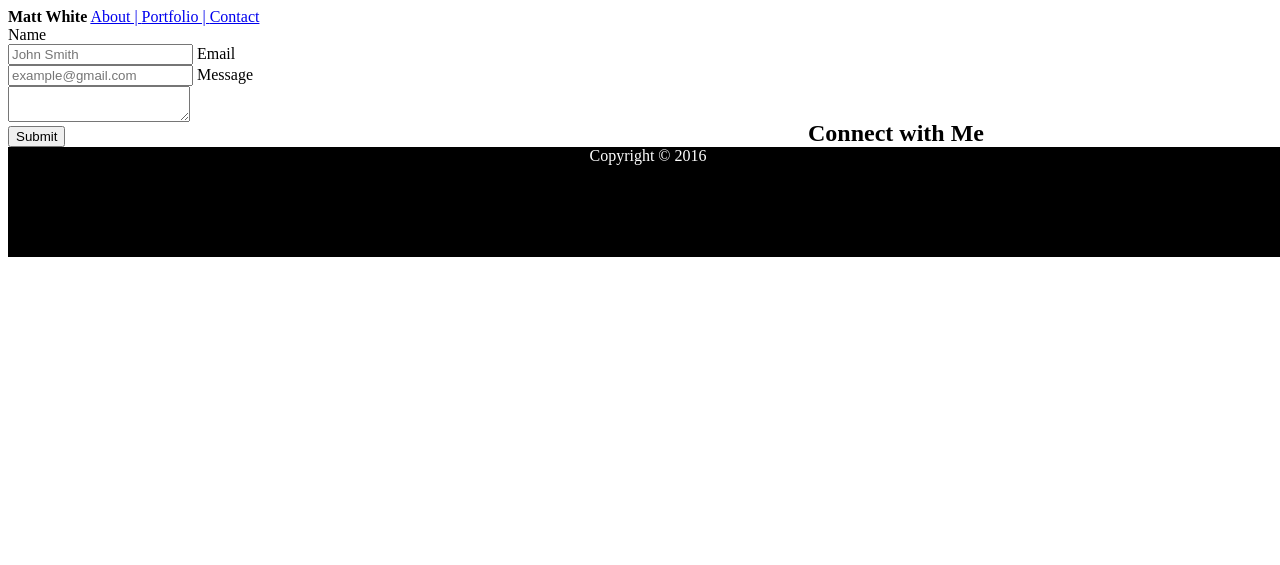
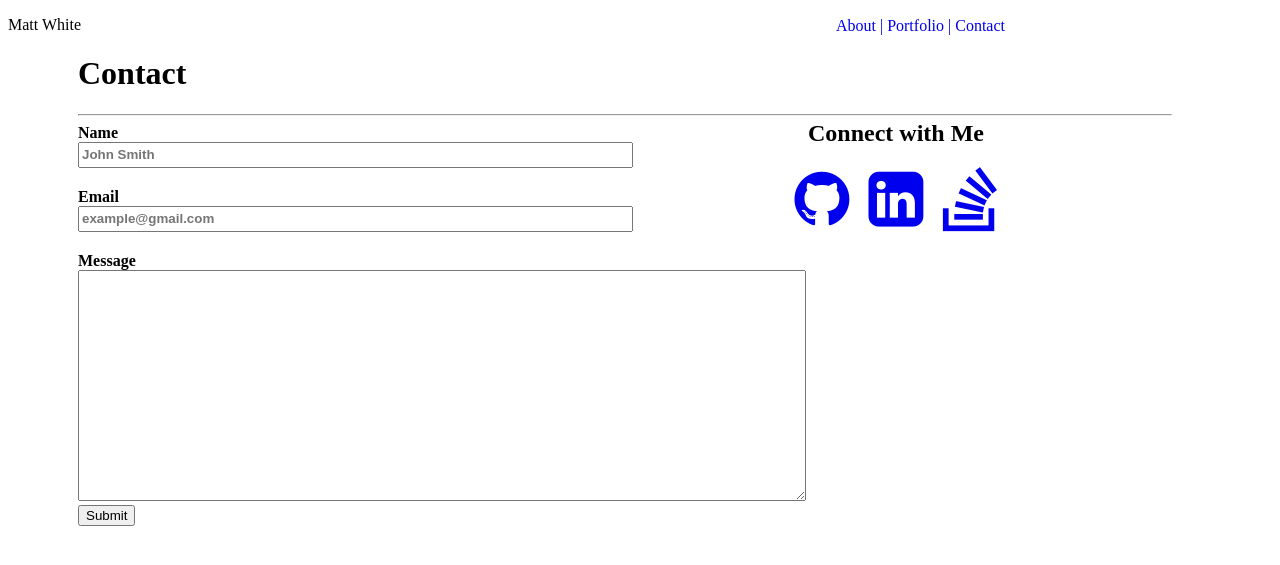
Before and after one commit to Matawhite/Basic-Portfolio, a PHP site: page /contact.html in a window 1280 px wide. Shown: the top 565 px of the page. Run offline with PHP 8.4, Linux system fonts and the light colour scheme; some libraries are stand-ins or nearby versions.

Commit message:
css almost done

```diff
--- a/assets/style.css
+++ b/assets/style.css
@@ -34,6 +34,7 @@ p {
   float: right;
   position: absolute;
   right: 275px;
+  top: 17px;
 }
 
 .fa {
@@ -49,4 +50,67 @@ footer{
   width: 100%;
   height: 110px;
   position: fixed;
+
 }
+
+.contactBox {
+  margin-top: 20px;
+  margin-left: 70px;
+  margin-right: 100px;
+  margin-bottom: 50px;
+  height: 75%;
+
+}
+
+.name {
+  width: 50%;
+  height: 20px;
+  font-weight: bold;
+  margin-bottom: 20px;
+}
+
+.email {
+  width: 50%;
+  height: 20px;
+  font-weight: bold;
+  margin-bottom: 20px;
+}
+
+.message {
+  width: 50%;
+  height: 20px;
+  font-weight: bold;
+}
+
+#textbox {
+  width: 50%;
+}
+
+a {
+  text-decoration: none;
+}
+
+a:visited {
+    color: black;
+}
+
+a:hover {
+    color: blue;
+}
+
+.projectBox {
+  width: 500px;
+  margin-left: 70px;
+  margin-right: 100px;
+  margin-bottom: 50px;
+  height: 100%;
+}
+
+
+#project1 {
+    position: absolute;
+    right: 10px;
+    top: 10px;
+    border: 2px solid green;
+
+}
--- a/contact.html
+++ b/contact.html
@@ -10,35 +10,42 @@
   </head>
   <body>
     <div id="navBar">
-    <nav><strong>Matt White</strong>
-    <a href="index.html">About | </a>
-    <a href="portfolio.html">Portfolio | </a>
-    <a href="contact.html"> Contact</a>
-    </nav>
+      <nav><p id="name">Matt White</p>
+      <span id="menu">
+      <a href="index.html">About | </a>
+      <a href="portfolio.html">Portfolio | </a>
+      <a href="contact.html"> Contact</a>
+      </span>
+      </nav>
     </div>
-
-  <div id="contactMain">
+    <div class="container">
+    <div class="contactBox">
+      <h1>Contact</h1>
+      <hr />
     <form>
-      <label>Name</label>
+      <label class="name">Name</label>
+      <br />
+      <input class="name" type="text" placeholder="John Smith">
+      <br />
+      <label class="email">Email</label>
+      <br />
+      <input class="email" type="email" placeholder="example@gmail.com" >
+      <br />
+      <label class="message">Message</label>
       <br>
-      <input type="text" placeholder="John Smith">
-      <label>Email</label>
-      <br>
-      <input type="email" placeholder="example@gmail.com" >
-      <label>Message</label>
-      <br>
-      <textarea type="text"></textarea>
+      <textarea type="text" rows="15" cols="88" ></textarea>
       <br>
       <input type="submit" name="Submit">
     </form>
   </div>
   <div class="contact">
       <h2>Connect with Me</h2>
-    <a href="https://github.com/matawhite"><i class="fa fa-github fa-6" aria-hidden="true"></i> </a>
-    <a href="https://www.linkedin.com/in/matthew-white-b4392711a"><i class="fa fa-linkedin-square fa-6" aria-hidden="true"></i> </a>
-    <a href="http://stackoverflow.com/users/3754851/user3754851"><i class="fa fa-stack-overflow" aria-hidden="true"></i></a>
+    <a href="https://github.com/matawhite"><i class="fa fa-github fa-4x" aria-hidden="true"></i> </a>
+    <a href="https://www.linkedin.com/in/matthew-white-b4392711a"><i class="fa fa-linkedin-square fa-4x" aria-hidden="true"></i> </a>
+    <a href="http://stackoverflow.com/users/3754851/user3754851"><i class="fa fa-stack-overflow fa-4x" aria-hidden="true"></i></a>
   </div>
+</div>
     <!-- do copyright year with js -->
-    <footer>Copyright &#169 2016</footer>
+    <!-- <footer>Copyright &#169 2016</footer> -->
   </body>
 </html>
```
Also changed, not shown: portfolio.html (+25 -19 lines).
